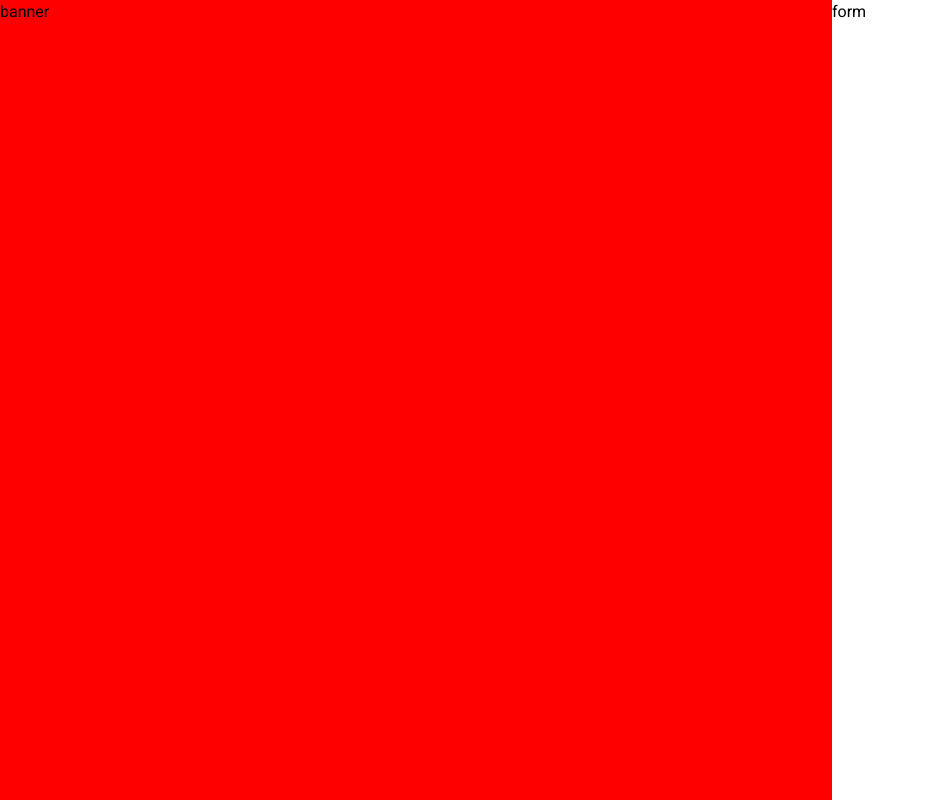
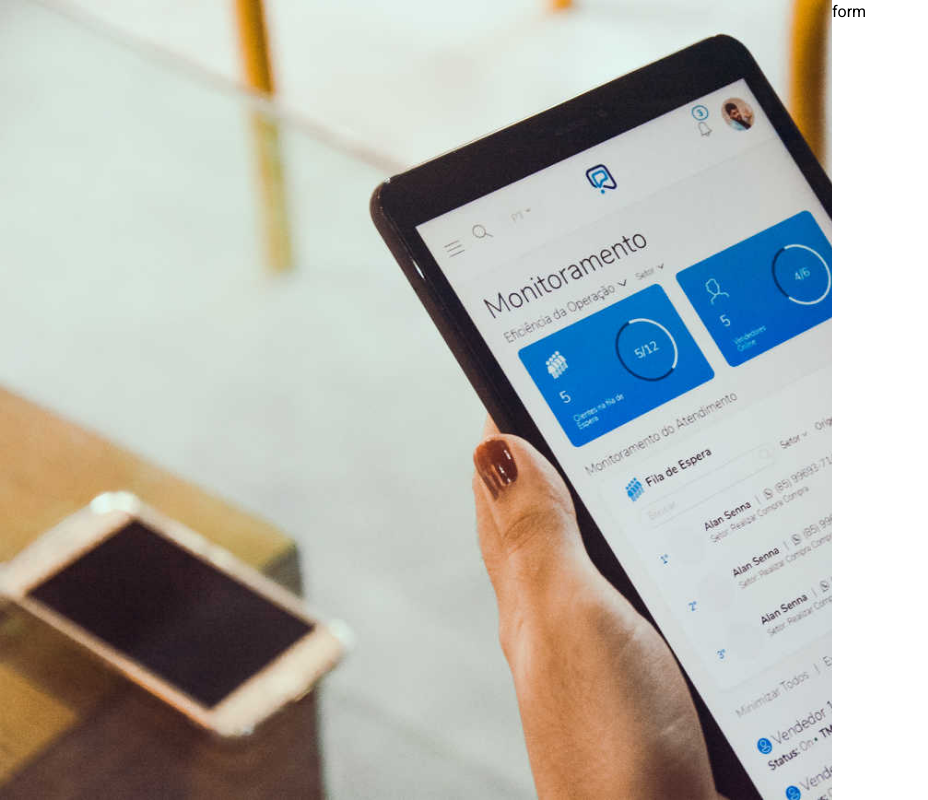
Before and after one commit to Paulo-DevTallos/desafio-tallos-frontend, a Vue app: page /login in a window 1280 px wide. Shown: the whole page, without its empty margins (0-928 px from the left). Built offline with nearby package versions, Linux system fonts and the light colour scheme.

Commit message:
criando banner de pagina

```diff
--- a/src/assets/login.css
+++ b/src/assets/login.css
@@ -5,7 +5,10 @@
 
 .page-login .banner {
     width: 65%;
-    background-color: red;
+    background-image: url('/img/image-sistema.jpg');
+    background-repeat: no-repeat;
+    background-position: left;
+    background-size: cover;
 }
 
 .page-login .login-container {
--- a/src/pages/Login.vue
+++ b/src/pages/Login.vue
@@ -1,7 +1,6 @@
 <template>
   <div class="page-login">
     <div class="banner">
-      banner
     </div>
     <div class="login-container">
       form
```
